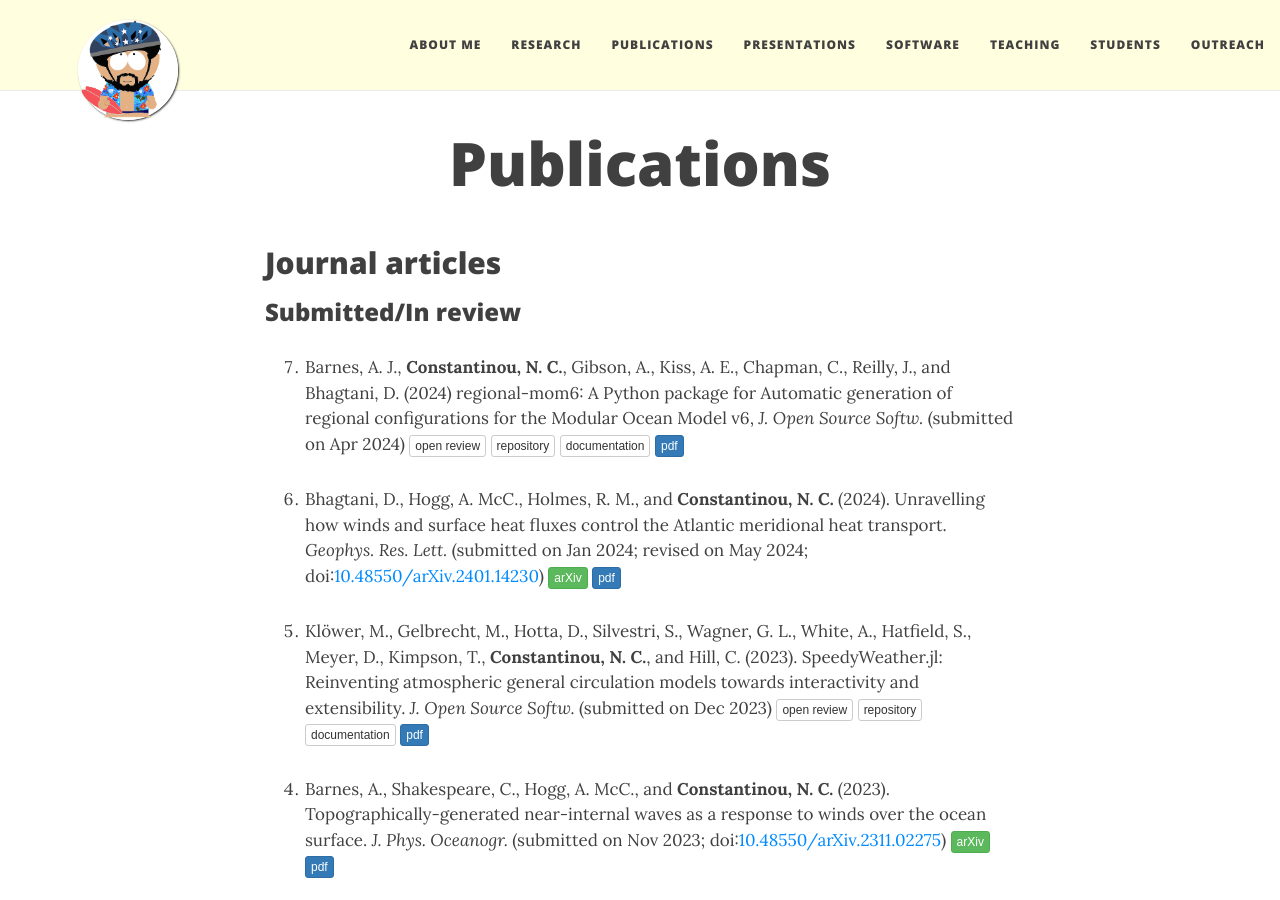
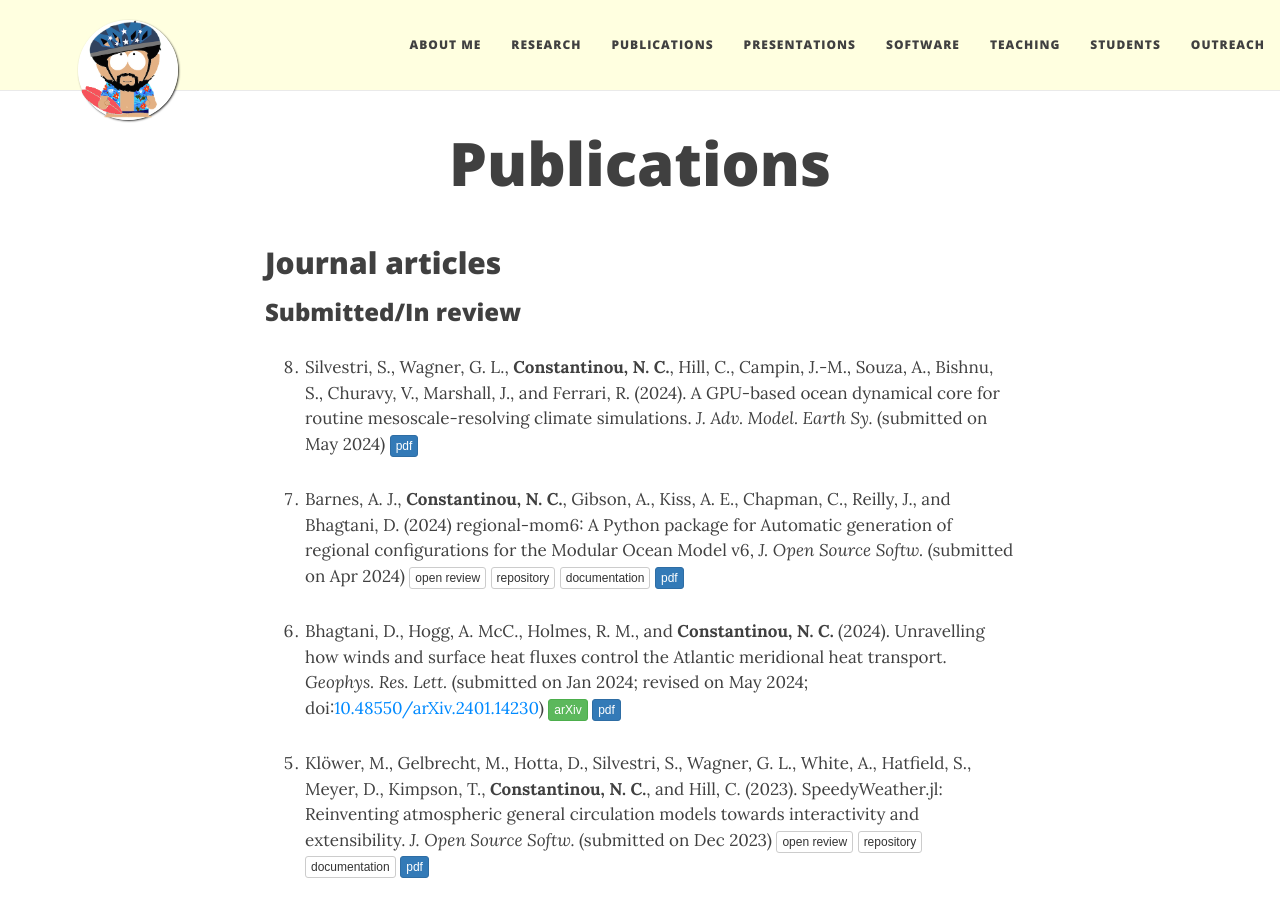
Before and after one commit to navidcy/navidcy.github.io, a Jekyll site: the page built from publications.md, in a window 1280 px wide and 900 px high. Built offline with Jekyll 4.4.1, drawn with Linux system fonts in a browser that asks for light colours; nearby versions of some CDN libraries; comment, search, counter and statistics services are not loaded.

Commit message:
mesoscale gpu dycore submitted

```diff
--- a/publications.md
+++ b/publications.md
@@ -9,8 +9,8 @@
 
 ### Submitted/In review
 
-<!-- 0. Silvestri, S., Wagner, G. L., **Constantinou, N. C.**, Hill, C., Campin, J.-M., Souza, A., Bishnu, S., Churavy, V., Marshall, J., and Ferrari, R. (2024). A GPU-based ocean dynamical core for routine
-mesoscale-resolving climate simulations. _J. Adv. Model. Earth Sy._ (submitted on May 2024; doi:[10.22541/essoar.170110657.76489860/v2](https://doi.org/10.22541/essoar.170110657.76489860/v2){:target="_blank"}) [<span class="btn btn-success btn-xs{{end}}" style="font-family:sans-serif;">essoar</span>](https://doi.org/10.22541/essoar.170110657.76489860/v2){:target="_blank"} [<span class="btn btn-primary btn-xs{{end}}" style="font-family:sans-serif;">pdf</span>][weno-ILES] -->
+0. Silvestri, S., Wagner, G. L., **Constantinou, N. C.**, Hill, C., Campin, J.-M., Souza, A., Bishnu, S., Churavy, V., Marshall, J., and Ferrari, R. (2024). A GPU-based ocean dynamical core for routine
+mesoscale-resolving climate simulations. _J. Adv. Model. Earth Sy._ (submitted on May 2024) <!--; doi:[10.22541/essoar.170110657.76489860/v2](https://doi.org/10.22541/essoar.170110657.76489860/v2){:target="_blank"}) [<span class="btn btn-success btn-xs{{end}}" style="font-family:sans-serif;">essoar</span>](https://doi.org/10.22541/essoar.170110657.76489860/v2){:target="_blank"}--> [<span class="btn btn-primary btn-xs{{end}}" style="font-family:sans-serif;">pdf</span>][mesoscale-gpu]
 
 
 0. Barnes, A. J., **Constantinou, N. C.**, Gibson, A., Kiss, A. E., Chapman, C., Reilly, J., and  Bhagtani, D. (2024) regional-mom6: A Python package for Automatic generation of regional configurations for the Modular Ocean Model v6, _J. Open Source Softw._ (submitted on Apr 2024) [<span class="btn btn-default btn-xs{{end}}" style="font-family:sans-serif;">open review</span>][regional-mom6-JOSS-review]{:target="_blank"} [<span class="btn btn-default btn-xs{{end}}" style="font-family:sans-serif;">repository</span>][regional-mom6-repo]{:target="_blank"} [<span class="btn btn-default btn-xs{{end}}" style="font-family:sans-serif;">documentation</span>][regional-mom6-docs]{:target="_blank"} [<span class="btn btn-primary btn-xs{{end}}" style="font-family:sans-serif;">pdf</span>][regional-mom6]
@@ -191,6 +191,7 @@
 [regional-mom6-docs]: https://regional-mom6.readthedocs.io/en/latest/
 [regional-mom6-JOSS-review]: https://joss.theoj.org/papers/d396435c09aae4c2f4b62cdbc1493c1e
 
+[mesoscale-gpu]: mesoscale-gpu.pdf
 [regional-mom6]: regional-mom6.pdf
 [atlanticMHT]: atlanticMHT.pdf
 [weno-ILES]: weno-ILES.pdf
```
Also changed, not shown: 1 other file.
